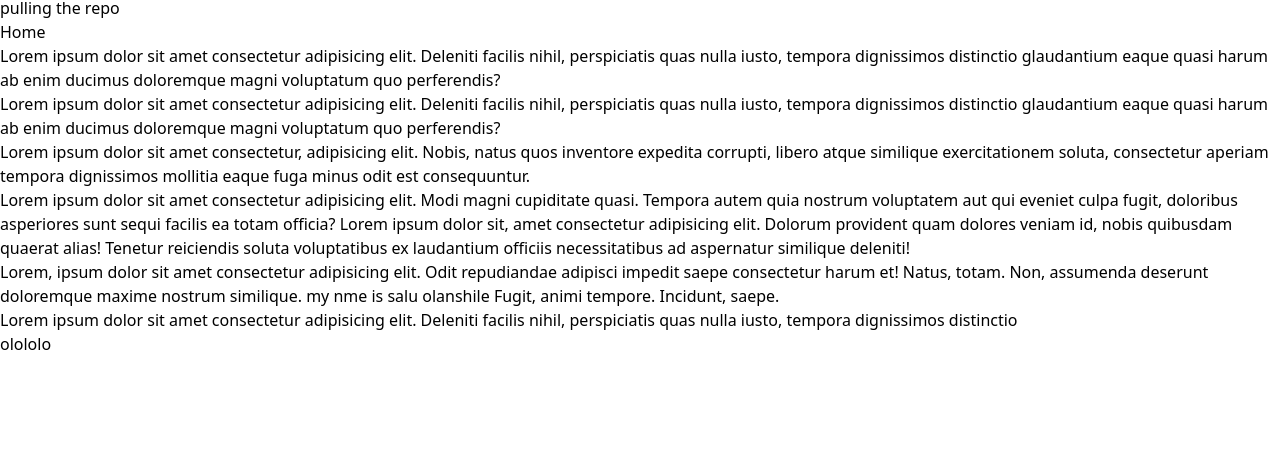
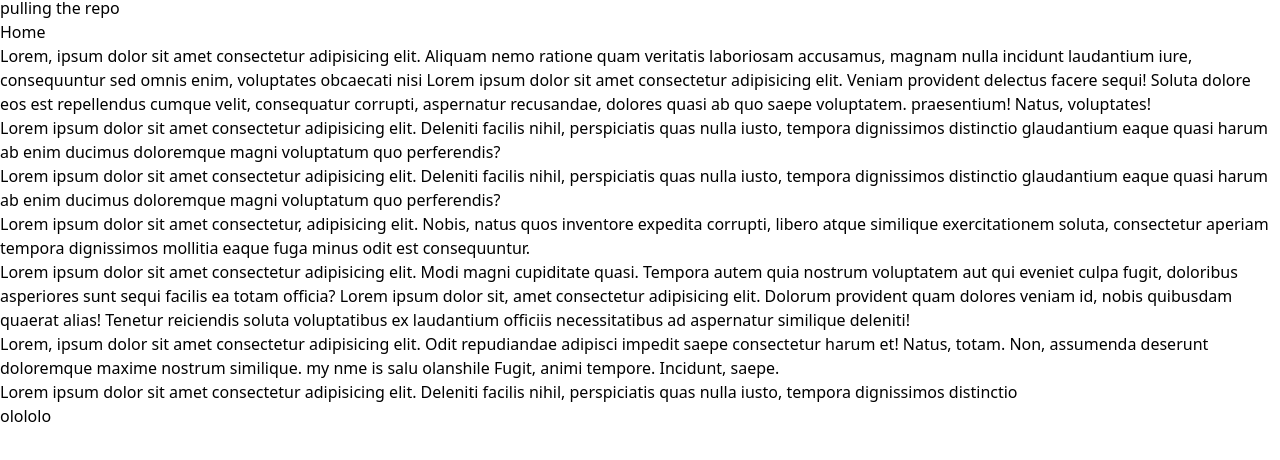
Before and after one commit to Khaffycodes/tutorial-tcss, a plain HTML site: page index.html in a window 1280 px wide. Shown: the part 40-500 px from the top of the page. Drawn offline with nearby package versions, Linux system fonts and the light colour scheme.

```diff
--- a/index.html
+++ b/index.html
@@ -15,7 +15,18 @@
         <li></li>
         <li></li>
         <li></li>
-        <li></li>
+        <li>
+          <p>
+            Lorem, ipsum dolor sit amet consectetur adipisicing elit. Aliquam
+            nemo ratione quam veritatis laboriosam accusamus, magnam nulla
+            incidunt laudantium iure, consequuntur sed omnis enim, voluptates
+            obcaecati nisi Lorem ipsum dolor sit amet consectetur adipisicing
+            elit. Veniam provident delectus facere sequi! Soluta dolore eos est
+            repellendus cumque velit, consequatur corrupti, aspernatur
+            recusandae, dolores quasi ab quo saepe voluptatem. praesentium!
+            Natus, voluptates!
+          </p>
+        </li>
       </ul>
     </nav>
     <p>
```
